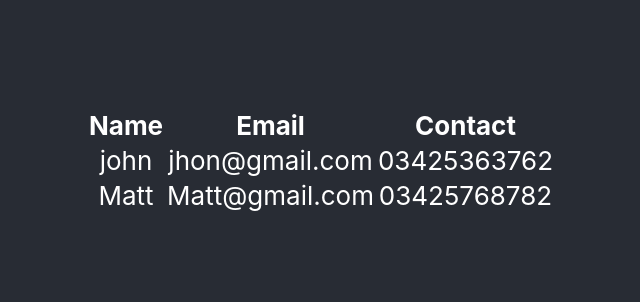
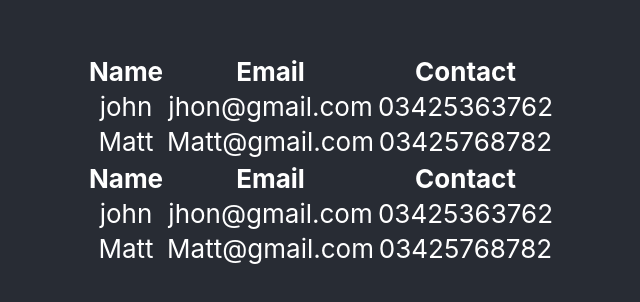
Before and after one commit to haseebulamin/React-Course-Project, a React (Create React App) app: page / in a window 1280 px wide. Shown: the part 240-542 px from the top of the page, without its empty margins (319-959 px from the left). Built offline with nearby package versions, Linux system fonts and the light colour scheme.

Commit message:
map table

```diff
--- a/src/Components/React-roadmap-Docs/MapRevision.jsx
+++ b/src/Components/React-roadmap-Docs/MapRevision.jsx
@@ -36,6 +36,24 @@ export default function MapRevision() {
           ))}
         </tbody>
       </table>
+      <table>
+        <thead>
+          <tr>
+            <th>Name</th>
+            <th>Email</th>
+            <th>Contact</th>
+          </tr>
+        </thead>
+        <tbody>
+          {students.map((data, i) => (
+            <tr key={i}>
+              <td>{data.name}</td>
+              <td>{data.email}</td>
+              <td>{data.contact}</td>
+            </tr>
+          ))}
+        </tbody>
+      </table>
     </div>
   )
 }
```
